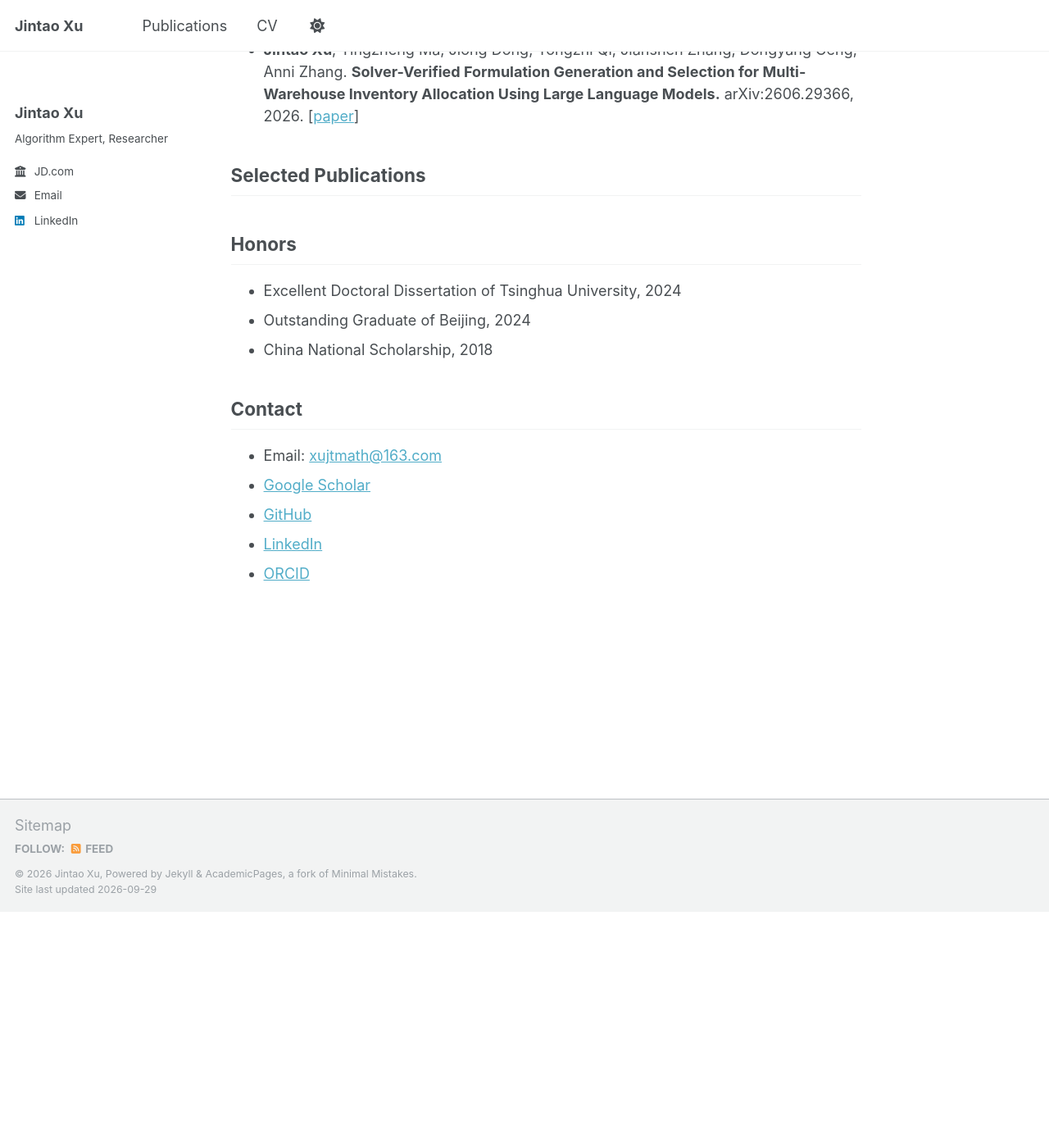
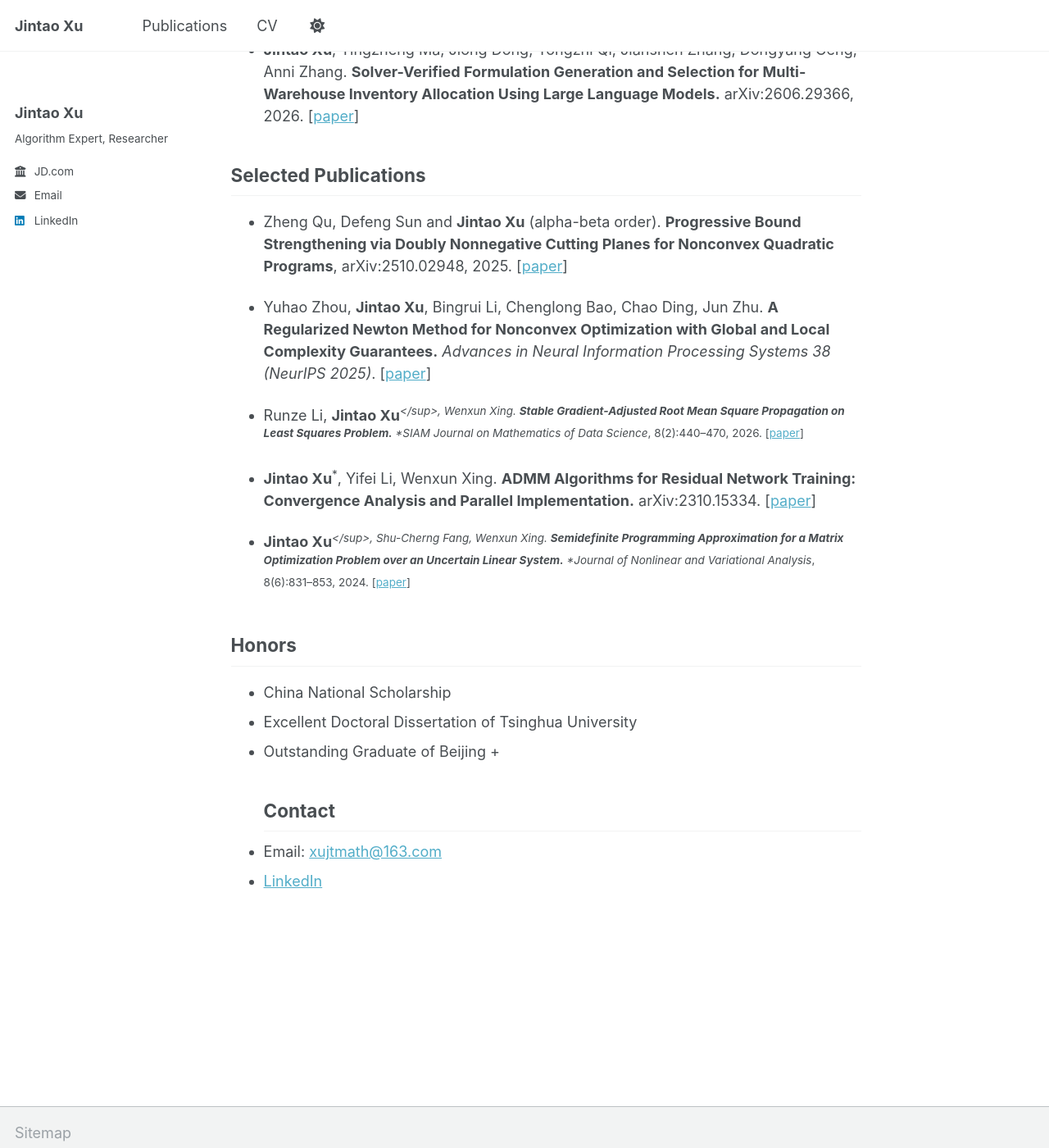
Before and after one commit to JintaoXuMath/JintaoXuMath.github.io, a Jekyll site: the page built from _pages/about.md, in a window 1280 px wide and 1400 px high, scrolled down 1302 px. Shown: the whole window at 82% size. Built offline with Jekyll 4.4.1, drawn with Linux system fonts in a browser that asks for light colours; before the commit the page ends 2414 px from its top, so only the background shows below that.

Commit message:
Update about.md with new publications and honors
Added new publications and honors for Jintao Xu.

```diff
--- a/_pages/about.md
+++ b/_pages/about.md
@@ -35,17 +35,23 @@ My research broadly lies in **AI for decision making**, with particular interest
 
 ## Selected Publications
 
+- Zheng Qu, Defeng Sun and **Jintao Xu** (alpha-beta order). **Progressive Bound Strengthening via Doubly Nonnegative Cutting Planes for Nonconvex Quadratic Programs**, arXiv:2510.02948, 2025. [[paper](https://arxiv.org/abs/2510.02948)]
+
+- Yuhao Zhou, **Jintao Xu**, Bingrui Li, Chenglong Bao, Chao Ding, Jun Zhu. **A Regularized Newton Method for Nonconvex Optimization with Global and Local Complexity Guarantees.** *Advances in Neural Information Processing Systems 38 (NeurIPS 2025)*. [[paper](https://proceedings.neurips.cc/paper_files/paper/2025/hash/6a39cf3b666f8bdb2223f253981f3869-Abstract-Conference.html)]
+
+- Runze Li, **Jintao Xu**<sup>*</sup>, Wenxun Xing. **Stable Gradient-Adjusted Root Mean Square Propagation on Least Squares Problem.** *SIAM Journal on Mathematics of Data Science*, 8(2):440–470, 2026. [[paper](https://epubs.siam.org/doi/10.1137/24M171262X)]
+
+- **Jintao Xu**<sup>*</sup>, Yifei Li, Wenxun Xing. **ADMM Algorithms for Residual Network Training: Convergence Analysis and Parallel Implementation.** arXiv:2310.15334. [[paper](https://arxiv.org/abs/2310.15334)]
+
+- **Jintao Xu**<sup>*</sup>, Shu-Cherng Fang, Wenxun Xing. **Semidefinite Programming Approximation for a Matrix Optimization Problem over an Uncertain Linear System.** *Journal of Nonlinear and Variational Analysis*, 8(6):831–853, 2024. [[paper](https://jnva.biemdas.com/archives/2536)]
 
 ## Honors
 
-- Excellent Doctoral Dissertation of Tsinghua University, 2024
-- Outstanding Graduate of Beijing, 2024
-- China National Scholarship, 2018
-
+- China National Scholarship
+- Excellent Doctoral Dissertation of Tsinghua University
+- Outstanding Graduate of Beijing
++
 ## Contact
 
 - Email: [xujtmath@163.com](mailto:xujtmath@163.com)
-- [Google Scholar](https://scholar.google.com/citations?user=sYEBf1kAAAAJ&hl=en)
-- [GitHub](https://github.com/JintaoXuMath)
 - [LinkedIn](https://www.linkedin.com/in/jintao-xu-thu/)
-- [ORCID](https://orcid.org/0000-0003-4488-6782)
```
